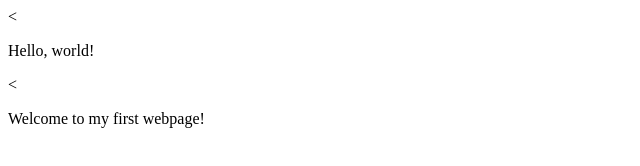
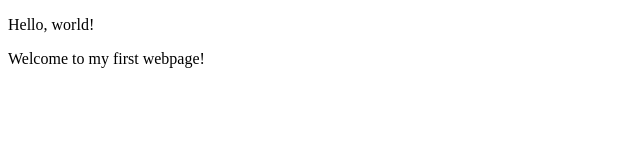
Before and after one commit to dseronu/my-first-webpage-, a plain HTML site: page favorite-things.html in a window 1280 px wide. Shown: the whole page, without its empty margins (0-640 px from the left). Drawn offline with Linux system fonts and the light colour scheme.

Commit message:
remove excess less than signs of <p>

```diff
--- a/favorite-things.html
+++ b/favorite-things.html
@@ -5,7 +5,7 @@
       <title>My first webpage!</title>
     </head>
     <body>
-      <<p>Hello, world!</p>
-      <<p>Welcome to my first webpage!</p>
+      <p>Hello, world!</p>
+      <p>Welcome to my first webpage!</p>
     </body>
   </html>
```
